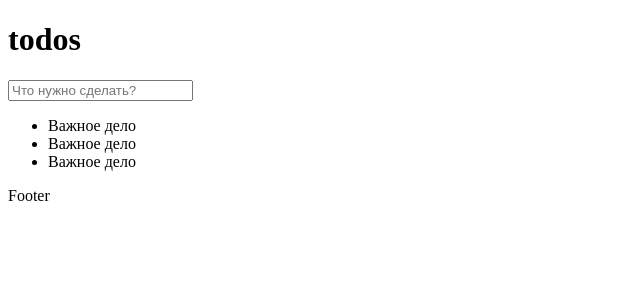
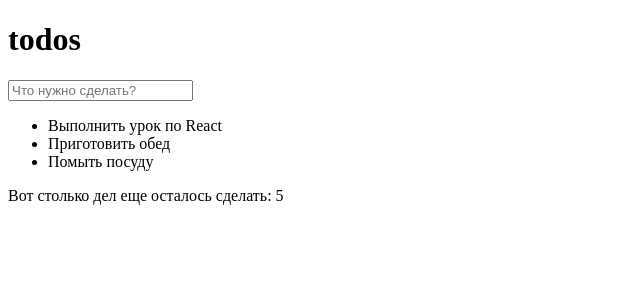
Before and after one commit to agatta17/Todo-App, a React (Create React App) app: page / in a window 1280 px wide. Shown: the top 300 px of the page, without its empty margins (0-640 px from the left). Built offline with nearby package versions, Linux system fonts and the light colour scheme.

Commit message:
create props

```diff
--- a/src/components/App/App.js
+++ b/src/components/App/App.js
@@ -3,11 +3,17 @@ import InputItem from '../InputItem/InputItem';
 import ItemList from '../ItemList/ItemList';
 import Footer from '../Footer/Footer';
 
+const TodoItems = {
+	first: 'Выполнить урок по React',
+	second: 'Приготовить обед',
+	third: 'Помыть посуду'
+};
+
 const App = () => (<div>
   <h1>todos</h1>
   <InputItem />
-  <ItemList />
-  <Footer />
+  <ItemList TodoItems = {TodoItems}/>
+  <Footer count={5} />
 </div>);
 
 export default App;
--- a/src/components/Footer/Footer.js
+++ b/src/components/Footer/Footer.js
@@ -1,5 +1,5 @@
 import React from 'react';
 
-const Footer = () => (<footer>Footer</footer>);
+const Footer = ({count}) => (<footer>Вот столько дел еще осталось сделать: {count}</footer>);
 
 export default Footer;
--- a/src/components/Item/Item.js
+++ b/src/components/Item/Item.js
@@ -1,5 +1,5 @@
 import React from 'react';
 
-const Item = () => (<span>Важное дело</span>);
+const Item = ({TodoItem}) => (<span>{TodoItem}</span>);
 
 export default Item;
--- a/src/components/ItemList/ItemList.js
+++ b/src/components/ItemList/ItemList.js
@@ -1,10 +1,10 @@
 import React from 'react';
 import Item from '../Item/Item';
 
-const ItemList = () => (<ul>
-	<li><Item /></li>
-	<li><Item /></li>
-	<li><Item /></li>
+const ItemList = ({TodoItems}) => (<ul>
+	<li><Item TodoItem = {TodoItems.first}/></li>
+	<li><Item TodoItem = {TodoItems.second}/></li>
+	<li><Item TodoItem = {TodoItems.third}/></li>
 	</ul>);
 
 export default ItemList;
```
